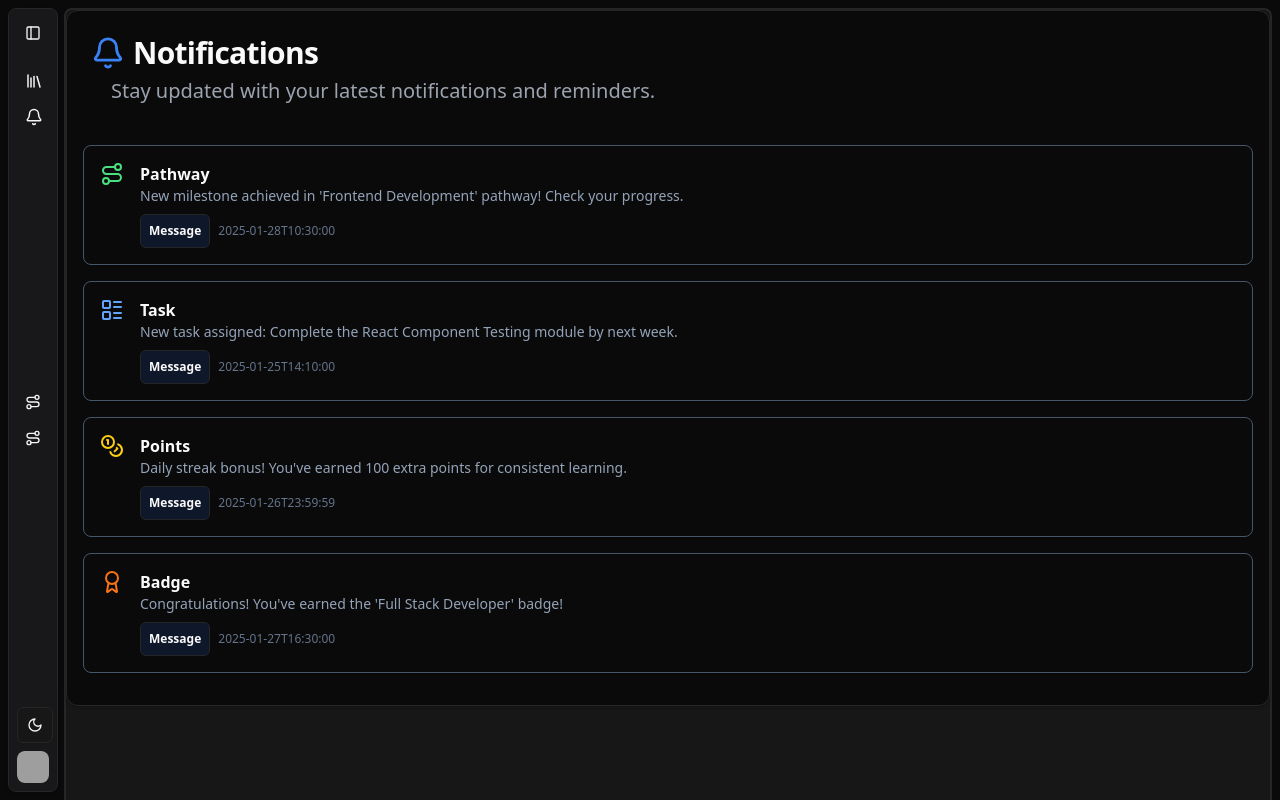
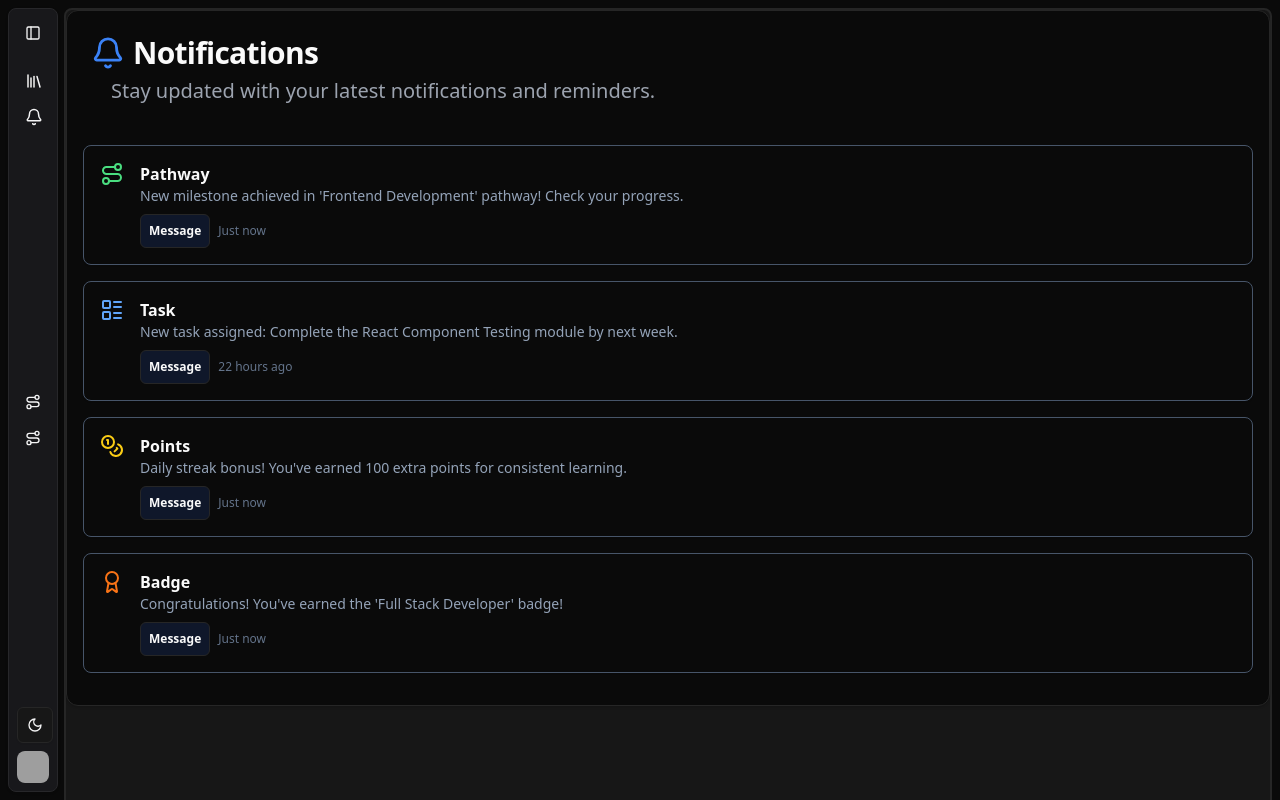
Before and after one commit to 712Kunal/Classroom.io, a React (Vite) app in the folder frontend/: page /app/notifications in a window 1280 px wide. Built offline with nearby package versions, Linux system fonts and the light colour scheme; grey boxes are pictures that could not be loaded.

Commit message:
added the dynamic timestamp in the notification page

```diff
--- a/frontend/src/Pages/NotificationsPage.jsx
+++ b/frontend/src/Pages/NotificationsPage.jsx
@@ -16,6 +16,37 @@ import {
 
 function NotificationsPage() {
   const [notifications, setNotifications] = useState(dummyNotif.notifications);
+
+  const relativeTimeFormat = (date) => {
+    const sendDate = new Date(date);
+    const now = new Date();
+    // The `Math.floor()` function in JavaScript is used to round down a number to the nearest integer
+    const differenceInSeconds = Math.floor((now.getTime() - sendDate.getTime()) / 1000);
+
+    // if difference is less than 60 seconds, return 'Just now'
+    if (differenceInSeconds < 60) {
+      return 'Just now';
+    } else if (differenceInSeconds < 3600) {
+      // if difference is less than 1 hour, return minutes
+      return `${Math.floor(differenceInSeconds / 60)} minutes ago`;
+    } else if (differenceInSeconds < 86400) {
+      // if difference is less than 1 day, return hours
+      return `${Math.floor(differenceInSeconds / 3600)} hours ago`;
+    } else if (differenceInSeconds < 604800) {
+      // if difference is less than 1 week, return days
+      return `${Math.floor(differenceInSeconds / 86400)} days ago`;
+    } else if (differenceInSeconds < 2592000) {
+      // if difference is less than 3 months, return weeks
+      return `${Math.floor(differenceInSeconds / 604800)} weeks ago`;
+    } else if (differenceInSeconds < 31536000) {
+      // if difference is less than 6 months, return months
+      return `${Math.floor(differenceInSeconds / 2592000)} months ago`;
+    } else {
+      // if difference is more than 6 months, return years
+      return `${Math.floor(differenceInSeconds / 31536000)} years ago`;
+    }
+  };
+
   console.log(notifications);
 
   const getIcon = (notificationType) => {
@@ -87,7 +118,7 @@ function NotificationsPage() {
                                   Message
                                 </Badge>
                                 <span className="time text-xs text-slate-500">
-                                  {notification.notifSendDate}
+                                  {relativeTimeFormat(notification.notifSendDate)}
                                 </span>
                               </div>
                             </div>
```
